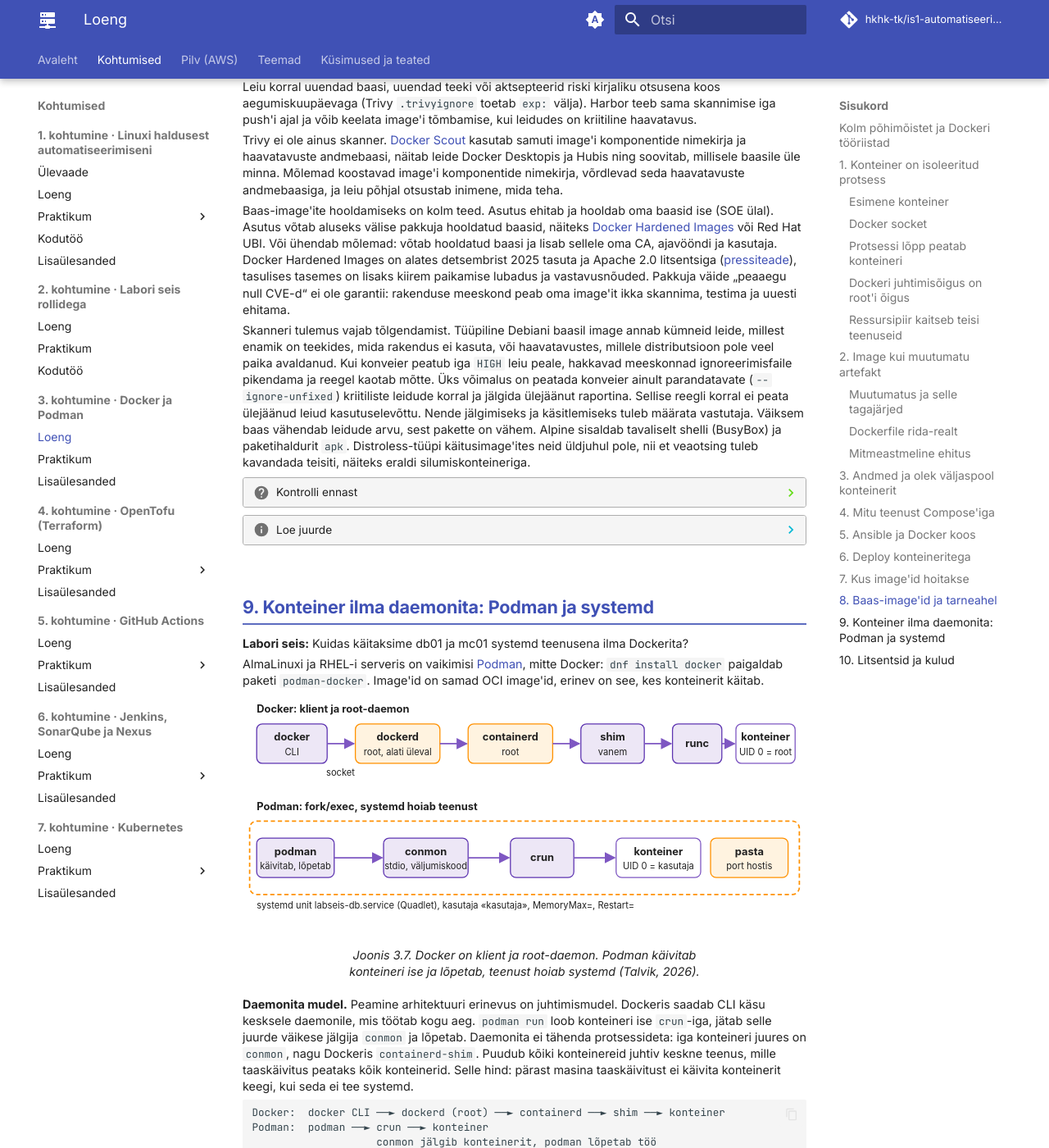
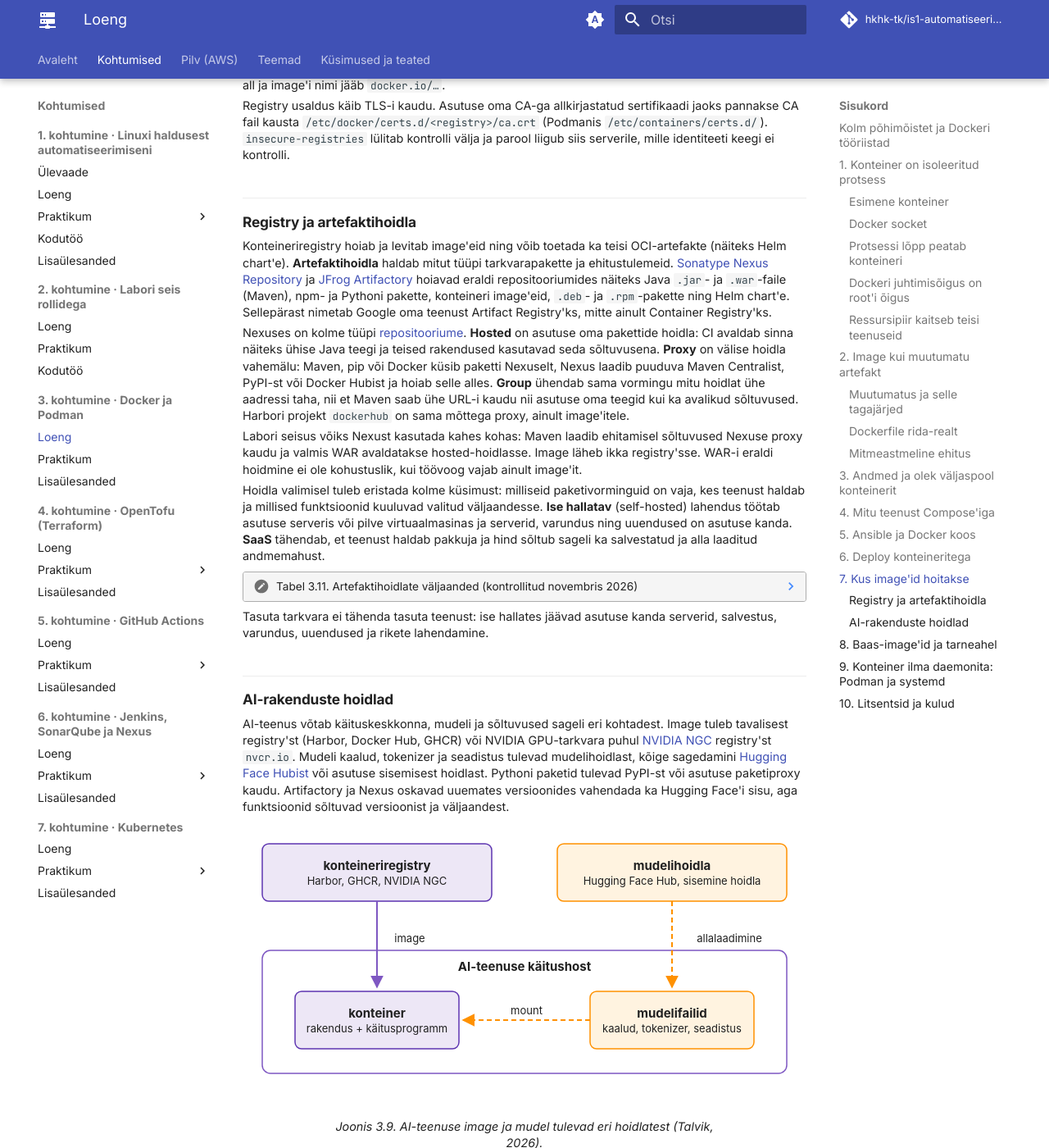
Before and after one commit to hkhk-tk/is1-automatiseerimine, an MkDocs documentation site: the page built from docs/k03/loeng.md, in a window 1280 px wide and 1400 px high, scrolled down 15303 px. Shown: the whole window at 82% size. Built offline with MkDocs 1.6.1 and Material for MkDocs 9.7.7, drawn with Linux system fonts in a browser that asks for light colours; comment, search, counter and statistics services are not loaded; some of the changed text lies outside the part shown.

Commit message:
K3 loeng: artefakti mõiste ja joonis, registry ja artefaktihoidla (Nexus hosted/proxy/group), väljaannete tabel, AI-rakenduste hoidlad ja joonis, uuenduse ajatelg; loengu eesmärk sissejuhatuses

```diff
--- a/docs/k03/loeng.md
+++ b/docs/k03/loeng.md
@@ -8,6 +8,8 @@ tags:
 # Loeng: konteineriseerimine Docker, Compose ja Podmaniga
 
 2\. kohtumisel kirjeldasid Ansible'iga, millised paketid, failid ja teenused peavad viies serveris olemas olema. **Konteineriseerimisel** see töö ei kao, vaid jaguneb kaheks. Hosti seadistusse jäävad konteinerite käituskeskkond, salvestus, võrgud ja ligipääsud. Rakendus ja selle kasutajaruumi sõltuvused (JRE, Tomcat, WAR) pakitakse **image**'isse, mis ehitatakse enne paigaldust, mitte alles tootmisserveris. Image käivitatakse **konteinerina**, ja konfiguratsioon ning püsivad andmed antakse väljast. Docker ja Podman on tööriistad, millega seda tehakse, ja mõlemad kasutavad samu OCI image'eid.
+
+Loengu eesmärk on selgitada konteineriseeritud rakenduse elutsüklit: kuidas rakendus pakitakse image'isse, kuidas selle teenused Compose'iga käivitatakse ning kuidas korraldatakse andmete säilitamine, turvalisus, uuendamine ja image'ite levitamine. Labori seisu näitel seotakse konteinerite haldus 2. kohtumise Ansible'iga ning võrreldakse Dockeri ja Podmani käitusmudelit.
 
 Konteinerit saab igal ajal kustutada ja uuesti luua, image'it pärast ehitamist ei muudeta, ja kõik, mis peab alles jääma, hoitakse konteinerist väljaspool. Sellest jaotusest sõltub, kuidas seadistatakse võrgud ja Compose, kuidas käib rakenduse kasutuselevõtt ehk deploy ning kuidas hallatakse registry't ja baas-image'eid. Iga osa vastab ühele küsimusele sama viie teenusega komplekti ehk stacki kohta, mida 2. kohtumisel Ansible'iga seadistasid.
 
@@ -208,6 +210,13 @@ cgroup'id kaitsevad naabreid siis, kui piir on seatud, ja vaikimisi seda pole. L
 
 **Labori seis:** Kuhu lähevad JRE, Tomcat ja rakenduse WAR?
 
+Tarkvaraarenduses nimetatakse **artefaktiks** ehitamise käigus loodud tulemit, mida saab säilitada, kontrollida ja järgmisse tööetappi edasi anda. Selles loengus on need ehitusartefaktid: kompileeritud Java rakendus, tarkvarapakett või konteineri image. Artefakt ei tähenda ainult image'it. Labori seisu ehitamisel tekib kõigepealt WAR-fail. Seejärel pakitakse WAR koos Tomcati ja JRE-ga image'isse. Nii WAR kui ka image on ehitusartefaktid.
+
+<figure markdown="span">
+  ![Lähtekood ehitatakse Maveniga WAR-failiks, WAR pakitakse image'isse, image laaditakse üles Harborisse ja sealt käivitatakse konteiner; WAR-i võib eraldi hoida artefaktihoidlas Nexus või Artifactory](assets/k03_artefakt.svg)
+  <figcaption>Joonis 3.2. Ehitusartefaktid Labori seisus: WAR ja image (Talvik, 2026).</figcaption>
+</figure>
+
 Sama playbook kahe nädala vahega võib anda erineva tulemuse, kui repositooriumisse ilmus uus paketiversioon. Image'i puhul on vastupidi: tulemus ehitatakse üks kord ja sama artefakt liigub muutmata testi ja tootmisse.
 
 Dockerfile kirjeldab, kuidas image ehitatakse, image on see, mis käivitamiseks pakitakse, ja konteiner on image'i käivitatud eksemplar.
@@ -223,7 +232,7 @@ Dockerfile ja lähtekood ──build──► image ──run──► konteiner
 
 <figure markdown="span">
   ![Viis kirjutuskaitstud kihti üksteise peal ja nende peal kaks konteinerit, kummalgi oma kirjutatav kiht](assets/k03_kihid.svg)
-  <figcaption>Joonis 3.2. Kirjutuskaitstud kihid on ühised, igal konteineril on oma õhuke kirjutatav kiht (Talvik, 2026).</figcaption>
+  <figcaption>Joonis 3.3. Kirjutuskaitstud kihid on ühised, igal konteineril on oma õhuke kirjutatav kiht (Talvik, 2026).</figcaption>
 </figure>
 
 Vastus küsimusele: ei jõua. Mõlemad konteinerid loevad samu kirjutuskaitstud kihte, aga kirjutavad igaüks oma kirjutatavasse kihti, mis kaob koos konteineriga.
@@ -549,6 +558,11 @@ Rakenduse versioon v1 töötab. Konveier muudab `.env`-failis image'i tag'i vä
 
 Protsessi käivitumine ei tähenda valmisolekut: healthcheck näitab olekut, aga otsuse teeb konveier, playbook või administraator. Compose'i healthcheck üksi tagasi ei pööra. Tagasi saab minna ainult siis, kui v1 image on veel hostis või registry's. Tagasipööramisel ei pruugi piisata eelmise image'i käivitamisest. Kui v2 vajas uut keskkonnamuutujat või muudetud konfiguratsioonifaili, tuleb taastada ka v1-ga sobiv konfiguratsioon. Andmed jäävad volume'isse: kui v2 muutis skeemi nii, et v1 seda ei talu, ei aita image'i vahetus ja tuleb taastada varukoopiast. Seepärast tehakse skeemimuudatused tagasiühilduvaks (allpool „Deploy suures skaalas“).
 
+<figure markdown="span">
+  ![v1 töötab, v2 image tõmmatakse, konteiner asendatakse, valmisoleku kontroll; õnnestumisel jääb v2, ebaõnnestumisel pööratakse tagasi v1 image ja seadistus; volume dbdata jääb kogu aja samaks](assets/k03_uuendus_ajatelg.svg)
+  <figcaption>Joonis 3.7. Uuendus ja tagasipööramine: image vahetub, andmed volume'is jäävad (Talvik, 2026).</figcaption>
+</figure>
+
 Viimane samm on koristus. Tagasipööramine on kiire ainult siis, kui eelmine image on veel hostis või registry's. Cron'iga käivitatav `docker image prune -a` kustutab kõik image'id, mida ükski konteiner ei kasuta, ka tagasipööramise sihtmärgi. Ilma koristuseta kasvab `/var/lib/docker` iga uuendusega. Hostis hoitakse praegust ja eelmist versiooni, registry's väljalaskeid nii kaua, kui tagasipööramine on lubatud.
 
 ??? info "Deploy suures skaalas"
@@ -599,7 +613,40 @@ Kursuse Harboris on kõik kolm rolli: projekt `dockerhub` on Docker Hubi vahemä
 
 Registry usaldus käib TLS-i kaudu. Asutuse oma CA-ga allkirjastatud sertifikaadi jaoks pannakse CA fail kausta `/etc/docker/certs.d/<registry>/ca.crt` (Podmanis `/etc/containers/certs.d/`). `insecure-registries` lülitab kontrolli välja ja parool liigub siis serverile, mille identiteeti keegi ei kontrolli.
 
-??? note "Tabel 3.11. Registry valik"
+### Registry ja artefaktihoidla
+
+Konteineriregistry hoiab ja levitab image'eid ning võib toetada ka teisi OCI-artefakte (näiteks Helm chart'e). **Artefaktihoidla** haldab mitut tüüpi tarkvarapakette ja ehitustulemeid. [Sonatype Nexus Repository](https://help.sonatype.com/en/formats.html) ja [JFrog Artifactory](https://jfrog.com/artifactory/) hoiavad eraldi repositooriumides näiteks Java `.jar`- ja `.war`-faile (Maven), npm- ja Pythoni pakette, konteineri image'eid, `.deb`- ja `.rpm`-pakette ning Helm chart'e. Sellepärast nimetab Google oma teenust Artifact Registry'ks, mitte ainult Container Registry'ks.
+
+Nexuses on kolme tüüpi [repositooriume](https://help.sonatype.com/en/repository-types.html). **Hosted** on asutuse oma pakettide hoidla: CI avaldab sinna näiteks ühise Java teegi ja teised rakendused kasutavad seda sõltuvusena. **Proxy** on välise hoidla vahemälu: Maven, pip või Docker küsib paketti Nexuselt, Nexus laadib puuduva Maven Centralist, PyPI-st või Docker Hubist ja hoiab selle alles. **Group** ühendab sama vormingu mitu hoidlat ühe aadressi taha, nii et Maven saab ühe URL-i kaudu nii asutuse oma teegid kui ka avalikud sõltuvused. Harbori projekt `dockerhub` on sama mõttega proxy, ainult image'itele.
+
+Labori seisus võiks Nexust kasutada kahes kohas: Maven laadib ehitamisel sõltuvused Nexuse proxy kaudu ja valmis WAR avaldatakse hosted-hoidlasse. Image läheb ikka registry'sse. WAR-i eraldi hoidmine ei ole kohustuslik, kui töövoog vajab ainult image'it.
+
+Hoidla valimisel tuleb eristada kolme küsimust: milliseid paketivorminguid on vaja, kes teenust haldab ja millised funktsioonid kuuluvad valitud väljaandesse. **Ise hallatav** (self-hosted) lahendus töötab asutuse serveris või pilve virtuaalmasinas ja serverid, varundus ning uuendused on asutuse kanda. **SaaS** tähendab, et teenust haldab pakkuja ja hind sõltub sageli ka salvestatud ja alla laaditud andmemahust.
+
+??? note "Tabel 3.11. Artefaktihoidlate väljaanded (kontrollitud novembris 2026)"
+
+    | Väljaanne | Mida hoiab | Tasuta | Ise hallatav | SaaS | Piirang |
+    |---|---|---|---|---|---|
+    | Nexus Repository Community Edition | mitme vormingu paketid, ka image'id | jah, kasutuspiiridega | jah | ei | mahu- ja päringupiirid; SSO, kõrgkäideldavus ja tugi ei kuulu sisse |
+    | Nexus Repository tasulised tasemed | samad vormingud | ei | jah | jah | lisafunktsioonid sõltuvad tasemest |
+    | JFrog Artifactory OSS | Maven, Gradle ja üldised failid (Generic) | jah | jah | ei | ei ole kõigi vormingute tasuta hoidla |
+    | JFrog Container Registry (JCR) | Docker/OCI image'id, Helm, Generic | jah | jah | ei | teisi paketivorminguid ega Xray skannimist pole |
+    | JFrog Artifactory tasulised paketid | kõik vormingud | ei | jah | jah | funktsioonid sõltuvad tellimusest |
+
+Tasuta tarkvara ei tähenda tasuta teenust: ise hallates jäävad asutuse kanda serverid, salvestus, varundus, uuendused ja rikete lahendamine.
+
+### AI-rakenduste hoidlad
+
+AI-teenus võtab käituskeskkonna, mudeli ja sõltuvused sageli eri kohtadest. Image tuleb tavalisest registry'st (Harbor, Docker Hub, GHCR) või NVIDIA GPU-tarkvara puhul [NVIDIA NGC](https://catalog.ngc.nvidia.com/) registry'st `nvcr.io`. Mudeli kaalud, tokenizer ja seadistus tulevad mudelihoidlast, kõige sagedamini [Hugging Face Hubist](https://huggingface.co/docs/hub/index) või asutuse sisemisest hoidlast. Pythoni paketid tulevad PyPI-st või asutuse paketiproxy kaudu. Artifactory ja Nexus oskavad uuemates versioonides vahendada ka Hugging Face'i sisu, aga funktsioonid sõltuvad versioonist ja väljaandest.
+
+<figure markdown="span">
+  ![Konteineriregistryst (Harbor, GHCR, NVIDIA NGC) tuleb image ja mudelihoidlast (Hugging Face Hub või sisemine hoidla) mudelifailid; käitushostis ühendatakse mudelifailid konteinerisse](assets/k03_ai_hoidlad.svg)
+  <figcaption>Joonis 3.9. AI-teenuse image ja mudel tulevad eri hoidlatest (Talvik, 2026).</figcaption>
+</figure>
+
+Mudel ja image ei pea olema üks artefakt. Mudelifailid on sageli gigabaitides ja muutuvad teises tempos kui rakendus. Seepärast laaditakse mudel eraldi ja ühendatakse konteinerisse käivitamisel, samamoodi nagu andmebaasi andmed volume'ist.
+
+??? note "Tabel 3.12. Registry valik"
 
     | Vajadus | Valik |
     |---|---|
@@ -607,7 +654,7 @@ Registry usaldus käib TLS-i kaudu. Asutuse oma CA-ga allkirjastatud sertifikaad
     | kood ja konveier GitHubis, väike meeskond | GHCR |
     | teenused ühes pilves | selle pilve registry (ECR, ACR, Artifact Registry) |
     | asutuse võrk, õigused projektide kaupa, skannimine | Harbor |
-    | lisaks image'itele Maveni, npm-i ja apt-i pakettide hoidla | Nexus, Artifactory |
+    | lisaks image'itele Maveni, npm-i ja Pythoni pakettide hoidla | Nexus, Artifactory |
     | test või üks meeskond ilma kasutajaliideseta | `registry:2` |
     | Docker Hubi piir või internetita võrk | pull-through cache (Harbor, Nexus, `registry:2` proxy) |
 
@@ -665,7 +712,7 @@ AlmaLinuxi ja RHEL-i serveris on vaikimisi [Podman](https://docs.podman.io/), mi
 
 <figure markdown="span">
   ![Ülal docker CLI, dockerd, containerd, shim, runc ja konteiner; all systemd unit'i sees podman, conmon, crun, konteiner ja pasta](assets/k03_docker_vs_podman.svg)
-  <figcaption>Joonis 3.7. Docker on klient ja root-daemon. Podman käivitab konteineri ise ja lõpetab, teenust hoiab systemd (Talvik, 2026).</figcaption>
+  <figcaption>Joonis 3.10. Docker on klient ja root-daemon. Podman käivitab konteineri ise ja lõpetab, teenust hoiab systemd (Talvik, 2026).</figcaption>
 </figure>
 
 **Daemonita mudel.** Peamine arhitektuuri erinevus on juhtimismudel. Dockeris saadab CLI käsu kesksele daemonile, mis töötab kogu aeg. `podman run` loob konteineri ise `crun`-iga, jätab selle juurde väikese jälgija `conmon` ja lõpetab. Daemonita ei tähenda protsessideta: iga konteineri juures on `conmon`, nagu Dockeris `containerd-shim`. Puudub kõiki konteinereid juhtiv keskne teenus, mille taaskäivitus peataks kõik konteinerid. Selle hind: pärast masina taaskäivitust ei käivita konteinerit keegi, kui seda ei tee systemd.
```
Also changed, not shown: other parts of docs/k03/loeng.md (+9 -9 lines), docs/k03/assets/k03_ai_hoidlad.svg (added), docs/k03/assets/k03_artefakt.svg (added), docs/k03/assets/k03_image_teekond.svg, docs/k03/assets/k03_uuendus_ajatelg.svg (added).
